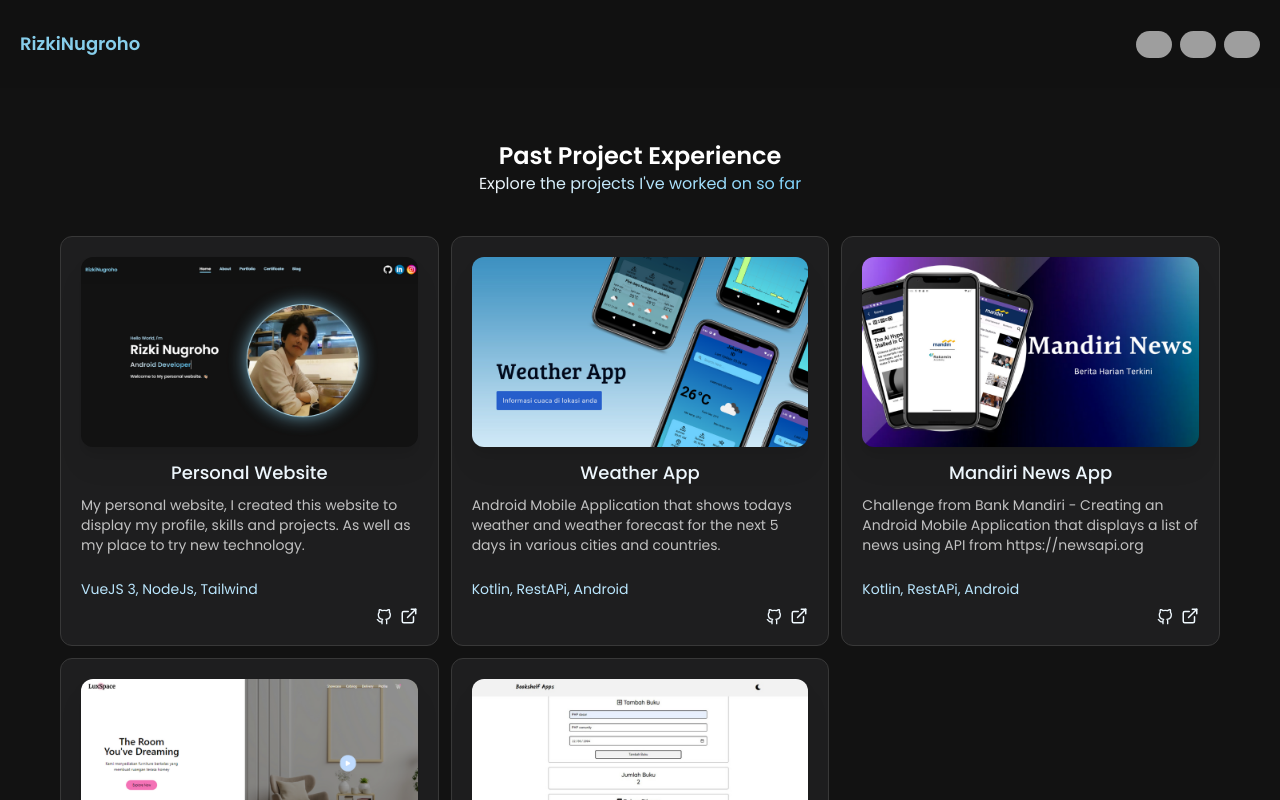
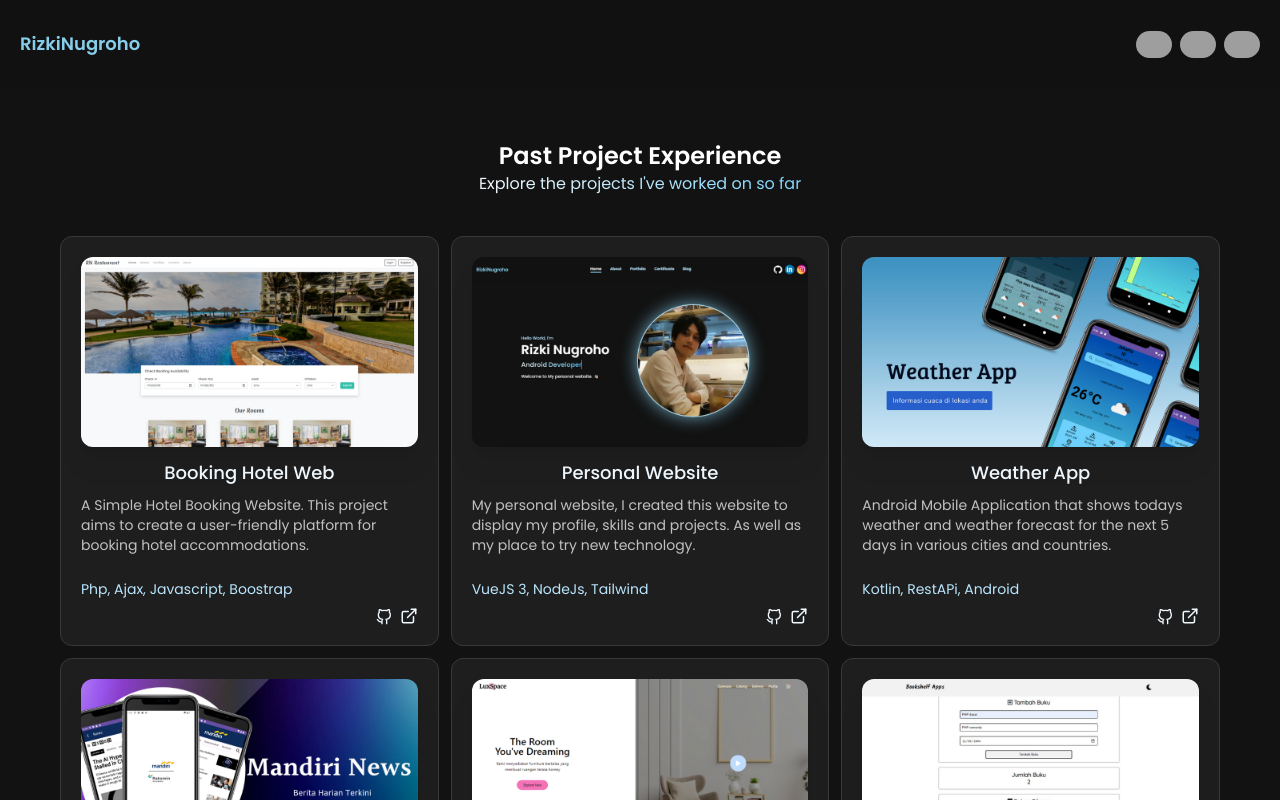
Before and after one commit to rizkinugrohho/my-portofolio-v2, a Vue app: page /portfolio in a window 1280 px wide. Shown: the top 800 px of the page. Built offline with nearby package versions, Linux system fonts and the light colour scheme; grey boxes are pictures that could not be loaded.

Commit message:
Update Portfolio

```diff
--- a/src/views/PortfolioView.vue
+++ b/src/views/PortfolioView.vue
@@ -6,6 +6,14 @@
       items: [
         {
           id: 1,
+          name: 'Booking Hotel Web',
+          imageUrl: 'portfolio-hotel',
+          status: 'A Simple Hotel Booking Website. This project aims to create a user-friendly platform for booking hotel accommodations.',
+          tech: 'Php, Ajax, Javascript, Boostrap',
+          github: 'https://github.com/rizkinugrohho/booking-hotel',
+        },
+        {
+          id: 2,
           name: 'Personal Website',
           imageUrl: 'portfolio_v2',
           status: 'My personal website, I created this website to display my profile, skills and projects. As well as my place to try new technology.',
@@ -14,7 +22,7 @@
           demo: 'rizkinugroho.netlify.app'
         },
         {
-          id: 2,
+          id: 3,
           name: 'Weather App',
           imageUrl: 'weatherapp',
           status: 'Android Mobile Application that shows todays weather and weather forecast for the next 5 days in various cities and countries.',
@@ -23,7 +31,7 @@
           demo: 'https://github.com/rizkinugrohho/MobileApplication_Weather-App'
         },
         {
-          id: 3,
+          id: 4,
           name: 'Mandiri News App',
           imageUrl: 'mandiri',
           status: 'Challenge from Bank Mandiri - Creating an Android Mobile Application that displays a list of news using API from https://newsapi.org',
@@ -32,7 +40,7 @@
           demo: 'https://github.com/rizkinugrohho/MobileApplication_MandiriNews'
         },
         {
-          id: 4,
+          id: 5,
           name: 'Progresive Web App React Js',
           imageUrl: 'webapp',
           status: 'a progressive e-commerce web application, which has Push Notification Features, App Banner (Add to Home Screen), Splash screen on the application, Service Worker with Workbox JS.',
@@ -41,7 +49,7 @@
           demo: 'https://web-apps-phi.vercel.app/'
         },
         {
-          id: 5,
+          id: 6,
           name: 'Bookshelf App',
           imageUrl: 'bookshelf',
           status: 'allows users to search for books, view book details, leave reviews, add books to favorites, and view example categories of books.',
```
Also changed, not shown: public/img/portfolio-portfolio-hotel.png (added).
